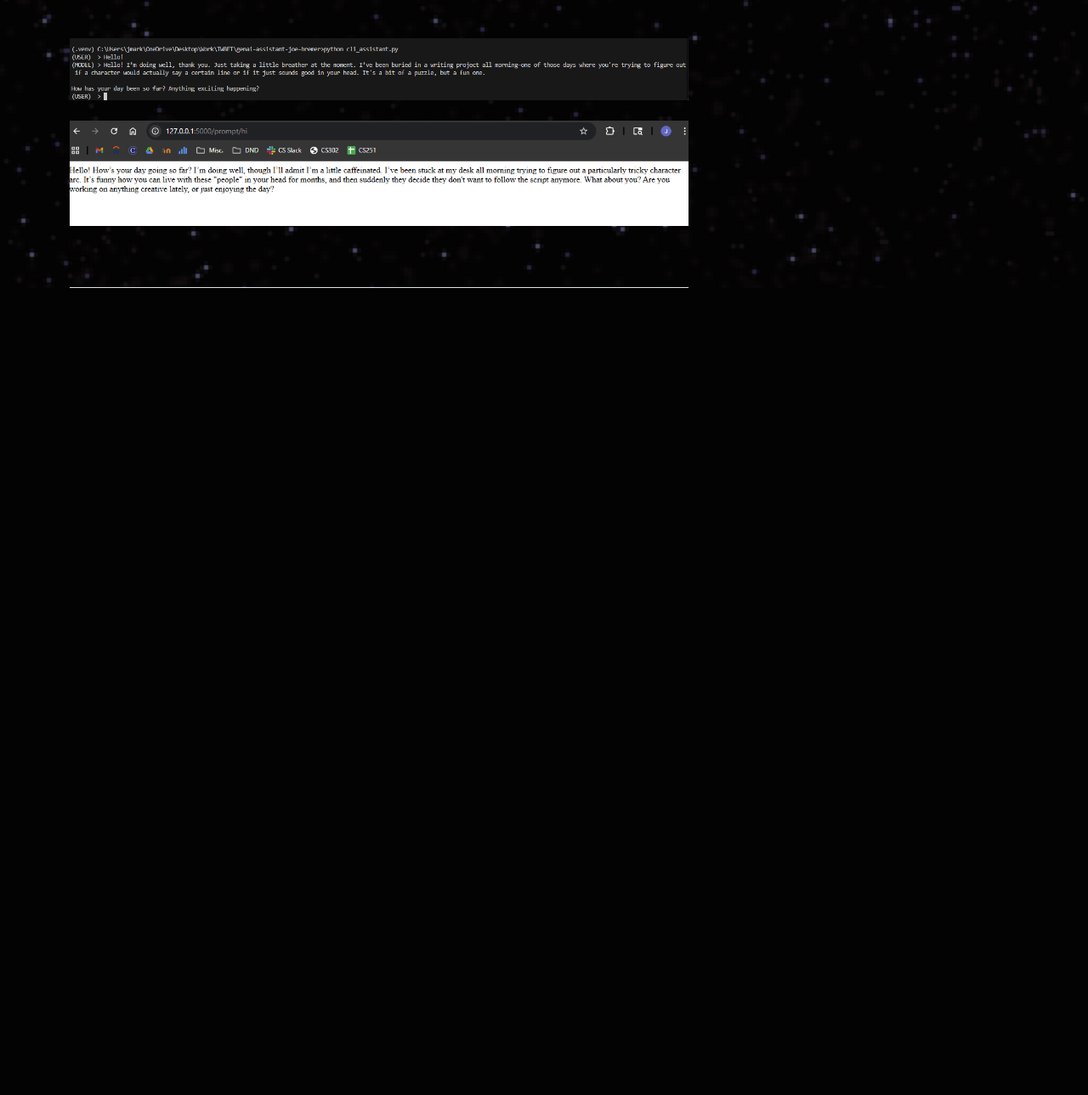
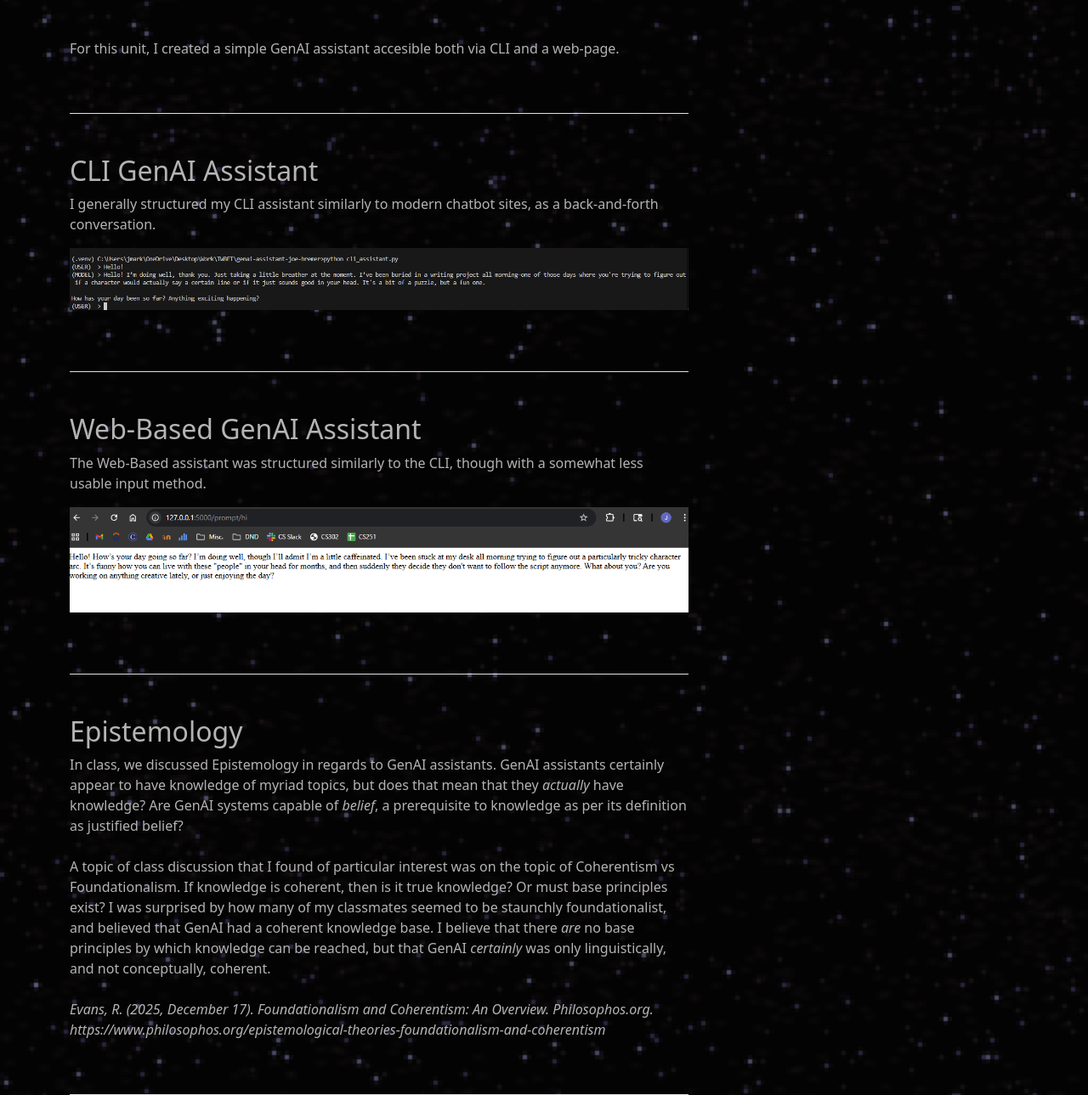
Before and after one commit to joe-bremer/joe-bremer.github.io, a website with bundled scripts: page genai-and-epistemology.html in a window 1280 px wide. Shown: the part 115-1404 px from the top of the page at 85% size. Before the commit the page ends 800 px from the top, so only its background shows below. Built offline with nearby package versions, Linux system fonts and the light colour scheme.

Commit message:
fixed citations and genai/epist page

```diff
--- a/genai-and-epistemology.html
+++ b/genai-and-epistemology.html
@@ -40,15 +40,36 @@
             <div class="container">
             <div class="row g-5">
                 <div class="col-lg-8">
-                    <!-- About Start -->
-                    <section class="py-5 border-bottom wow fadeInUp" data-wow-delay="0.1s">
-                        <h1 class="title pb-3 mb-5">GenAI X Epistemology</h1>
-                        <img class="w-100 img-fluid mb-4 interactive-image" src="./static/img/genai_cli.png" alt="Screenshot of a Gemini wrapper CLI application.">
-
-                        <img class="w-100 img-fluid mb-4 interactive-image" src="./static/img/genai_webassistant.png" alt="Screenshot of a simple Gemini wrapper webapp.">
-                        </div>
-                    </section>
-                    <!-- About End -->
+                        <section class="py-5 border-bottom wow fadeInUp" data-wow-delay="0.1s">
+                            <h1 class="title pb-3 mb-5">GenAI X Epistemology</h1>
+                            <p>For this unit, I created a simple GenAI assistant accesible both via CLI and a web-page.</p>
+                        </section>
+                        <section class="py-5 border-bottom wow fadeInUp" data-wow-delay="0.1s">
+                            <h2>CLI GenAI Assistant</h2>
+                            <p>I generally structured my CLI assistant similarly to modern chatbot sites, as a back-and-forth conversation.</p>
+                            <img class="w-100 img-fluid mb-4 interactive-image" src="./static/img/genai_cli.png" alt="Screenshot of a Gemini wrapper CLI application.">
+                        </section>
+                        <section class="py-5 border-bottom wow fadeInUp" data-wow-delay="0.1s">
+                            <h2>Web-Based GenAI Assistant</h2>
+                            <p>The Web-Based assistant was structured similarly to the CLI, though with a somewhat less usable input method.</p>
+                            <img class="w-100 img-fluid mb-4 interactive-image" src="./static/img/genai_webassistant.png" alt="Screenshot of a simple Gemini wrapper webapp.">
+                        </section>
+                        <section class="py-5 border-bottom wow fadeInUp" data-wow-delay="0.1s">
+                            <h2>Epistemology</h2>
+                            <p>In class, we discussed Epistemology in regards to GenAI assistants. GenAI assistants certainly appear
+                                to have knowledge of myriad topics, but does that mean that they <i>actually</i> have knowledge? Are GenAI
+                                systems capable of <i>belief</i>, a prerequisite to knowledge as per its definition as justified belief?
+                                <br><br>
+                                A topic of class discussion that I found of particular interest was on the topic of Coherentism vs Foundationalism.
+                                If knowledge is coherent, then is it true knowledge? Or must base principles exist? I was surprised by how many of my classmates
+                                seemed to be staunchly foundationalist, and believed that GenAI had a coherent knowledge base. I believe
+                                that there <i>are</i> no base principles by which knowledge can be reached, but that GenAI <i>certainly</i>
+                                was only linguistically, and not conceptually, coherent.
+                                <br><br>
+                                <i>Evans, R. (2025, December 17). Foundationalism and Coherentism: An Overview. Philosophos.org. https://www.philosophos.org/epistemological-theories-foundationalism-and-coherentism</i>
+                            </p>
+                        </section>
+                    </div>
                 </div>
             </div>
 
```
Also changed, not shown: social-media-and-ethics.html (+1 -1 lines).
